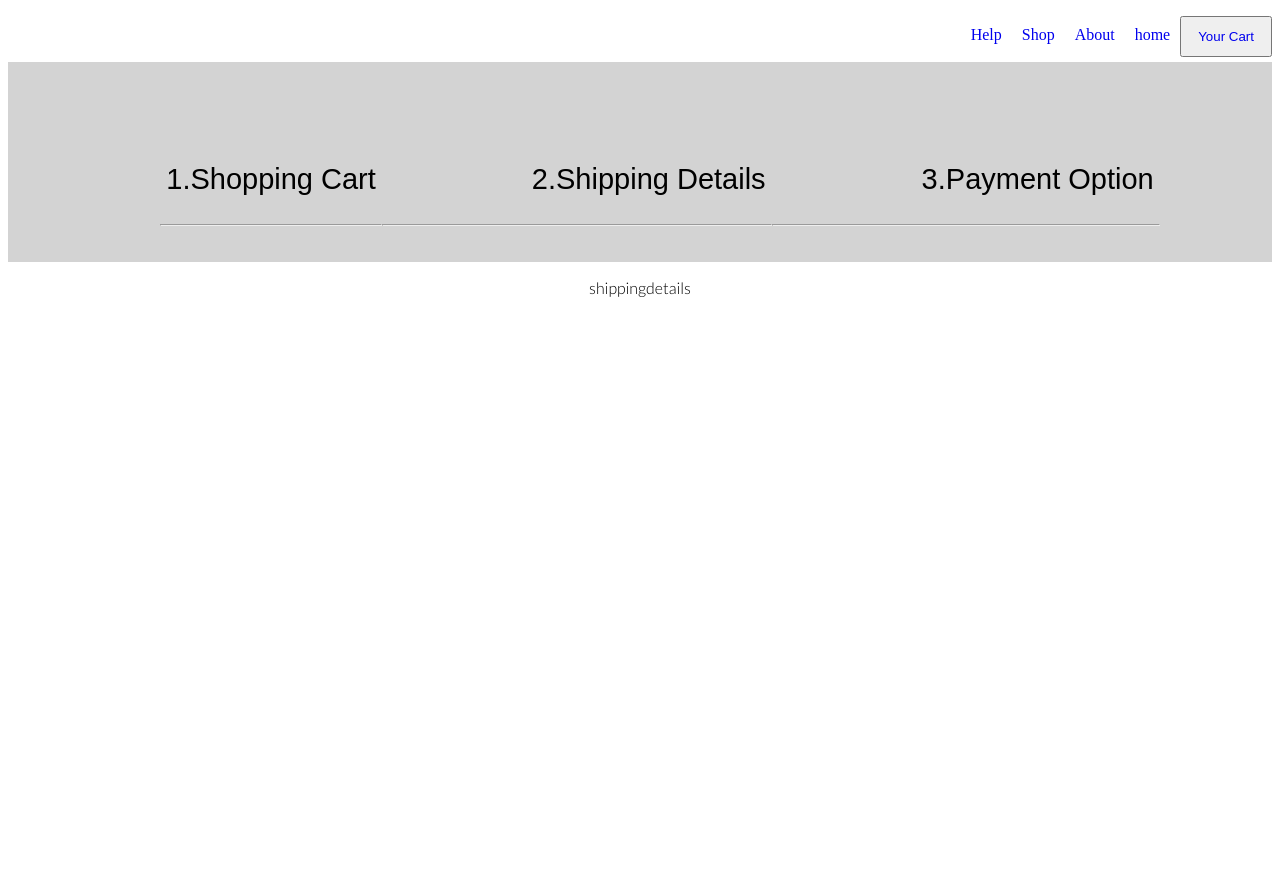
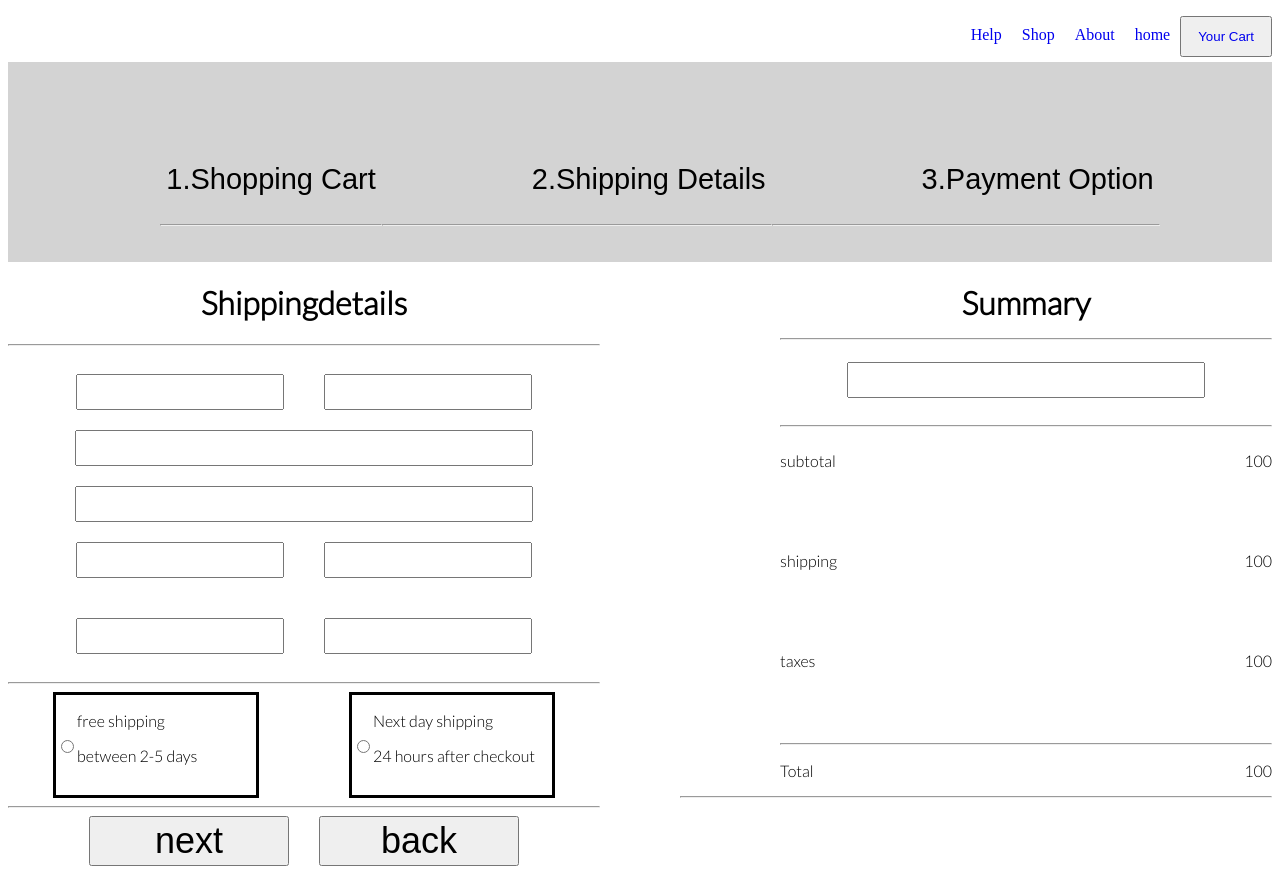
Before and after one commit to mtravers1/onlineretailwebsite, a React (Create React App) app: page /yourcart in a window 1280 px wide. Both pictures are taken after a click on the button "2.Shipping Details". Before the commit the page ends 800 px from the top, so only its background shows below. Built offline with nearby package versions, Linux system fonts and the light colour scheme.

Commit message:
working on shipping page

```diff
--- /dev/null
+++ b/src/components/nextbutton.js
@@ -0,0 +1,16 @@
+import React from "react"
+
+
+const Nextbuttom = ()=>{
+    return(
+
+            <div id="next"><hr style={{color:"black"}}/>
+                <button style={{}}>next</button>
+                <span style={{paddingLeft:"30px"}}>
+                <button >back</button>
+                </span>
+        </div>
+    )
+}
+
+export default Nextbuttom
--- /dev/null
+++ b/src/components/summary.js
@@ -0,0 +1,19 @@
+import React from "react";
+
+const Summary = () =>{
+    return(
+        <div id="summary" style={{paddingLeft:"100px"}}>
+        <h1 >Summary<hr/></h1>
+        <input type="text" alt="Enter Coupon code"></input><br/><br/><hr/>
+        <div id="summaryinfo">
+
+            <span><p>subtotal<span style={{float:"right"}}>100</span></p></span>
+            <span><p>shipping <span style={{float:"right"}}>100</span></p></span>
+            <span><p>taxes <span style={{float:"right"}}>100</span></p></span>
+        </div><hr/>
+        <p style={{textAlign:"left"}} >Total <span style={{float:"right"}}>100</span></p>
+
+    </div>
+    )
+}
+export default Summary
--- a/src/index.css
+++ b/src/index.css
@@ -281,6 +281,13 @@
 
 }
 
+#shippingdetails{
+  display: grid;
+  grid-template-columns: repeat(2, minmax(200px, 1fr));
+  grid-gap: 80px;
+
+}
+
 #shoppingcart ul{
 position: relative;
 top: 50%
@@ -328,7 +335,7 @@ top: 50%
 }
 
 #next button{
-  width: 250px;
+  width: 200px;
   height: 50px;
   font-size: 36px;
 }
@@ -350,3 +357,28 @@ top: 50%
 
 
 }
+
+#paymentoptions{
+  display: grid;
+  grid-template-columns: repeat(2, minmax(200px, 1fr));
+  grid-gap: 80px;
+}
+
+#paymentoptions{
+  padding: 30px;
+}
+
+
+
+#smallbox{
+  width: 200px;
+  margin: 20px;
+  height:30px
+
+}
+
+#bigbox{
+  width: 450px;
+  height:30px
+
+}
--- a/src/shoppingcarpages.js/paymentoptions.js
+++ b/src/shoppingcarpages.js/paymentoptions.js
@@ -2,14 +2,29 @@ import React from "react";
 
 const Paymentoption = () => {
     return(
+        <div>
+
         <div id="paymentoptions">
 
+        <form>
+            <span>
+            <h1>Payment</h1>
+            <hr/>
+            <input></input>
+            <input></input>
+            </span>
 
-            <h1>payment<hr /></h1>
+        </form>
+
+        <div>
+            <h1>Summary</h1>
+            <hr/>
+        </div>
+
+        </div>
 
 
-
-        </div>
+    </div>
     )
 }
 
--- a/src/shoppingcarpages.js/shippingdetails.js
+++ b/src/shoppingcarpages.js/shippingdetails.js
@@ -1,9 +1,59 @@
 import React from "react";
+import Nextbuttom from "../components/nextbutton";
+import Summary from "../components/summary";
 
 const Shippingdetails = () => {
     return(
         <div>
-            <p>shippingdetails</p>
+
+            <div id="shippingdetails">
+
+
+                <span >
+                    <h1>Shippingdetails</h1>
+                <hr/>
+                    <span id="inputinfo">
+
+                <form>
+                <input id="smallbox"/>
+                <input id="smallbox"></input>
+                <input id="bigbox"></input>
+                <input id="bigbox" style = {{marginTop:"20px"}}></input>
+                <br/>
+                <input id="smallbox"></input>
+                <input id="smallbox"></input>
+                <input id="smallbox"></input>
+                <input id="smallbox"></input>
+
+                </form>
+
+
+
+                <hr/>
+                <div style={{display:"flex", justifyContent:"space-around"}}>
+                <span style = {{display: "flex", width:"200px", height:"100px", border:"3px solid black"}}>
+                    <input type="radio"></input><div><p style={{textAlign:"left"}}>free shipping</p><p>between 2-5 days</p></div>
+                </span>
+
+                <span style = {{display: "flex", width:"200px", height:"100px", border:"3px solid black", float:""}}>
+                    <input type="radio"></input><div><p style={{textAlign:"left"}}>Next day shipping</p><p>24 hours after checkout</p></div>
+                </span>
+                </div>
+                </span>
+                <Nextbuttom/>
+                </span>
+
+
+
+            <div>
+                <Summary />
+                <hr/>
+            </div>
+
+            </div>
+
+
+
         </div>
     )
 }
--- a/src/shoppingcarpages.js/shoppingcart.js
+++ b/src/shoppingcarpages.js/shoppingcart.js
@@ -1,4 +1,6 @@
 import React from "react";
+import Nextbuttom from "../components/nextbutton";
+import Summary from "../components/summary";
 
 const Shoppingcart = () => {
     return(
@@ -32,13 +34,7 @@ const Shoppingcart = () => {
 
 
             </span>
-            <div id="next"><hr style={{color:"black"}}/>
-            <button style={{}}>next</button>
-            <span style={{paddingLeft:"30px"}}>
-            <button >back</button>
-            </span>
-
-            </div>
+            <Nextbuttom/>
 
 
 
@@ -53,7 +49,7 @@ const Shoppingcart = () => {
         </div>
 
 
-        <div id="summary" style={{paddingLeft:"100px"}}>
+        {/* <div id="summary" style={{paddingLeft:"100px"}}>
             <h1 >Summary<hr/></h1>
             <input type="text" alt="Enter Coupon code"></input><br/><br/><hr/>
             <div id="summaryinfo">
@@ -64,7 +60,8 @@ const Shoppingcart = () => {
             </div><hr/>
             <p style={{textAlign:"left"}} >Total <span style={{float:"right"}}>100</span></p>
 
-        </div>
+        </div> */}
+        <Summary/>
 
     </div>
     )
```
